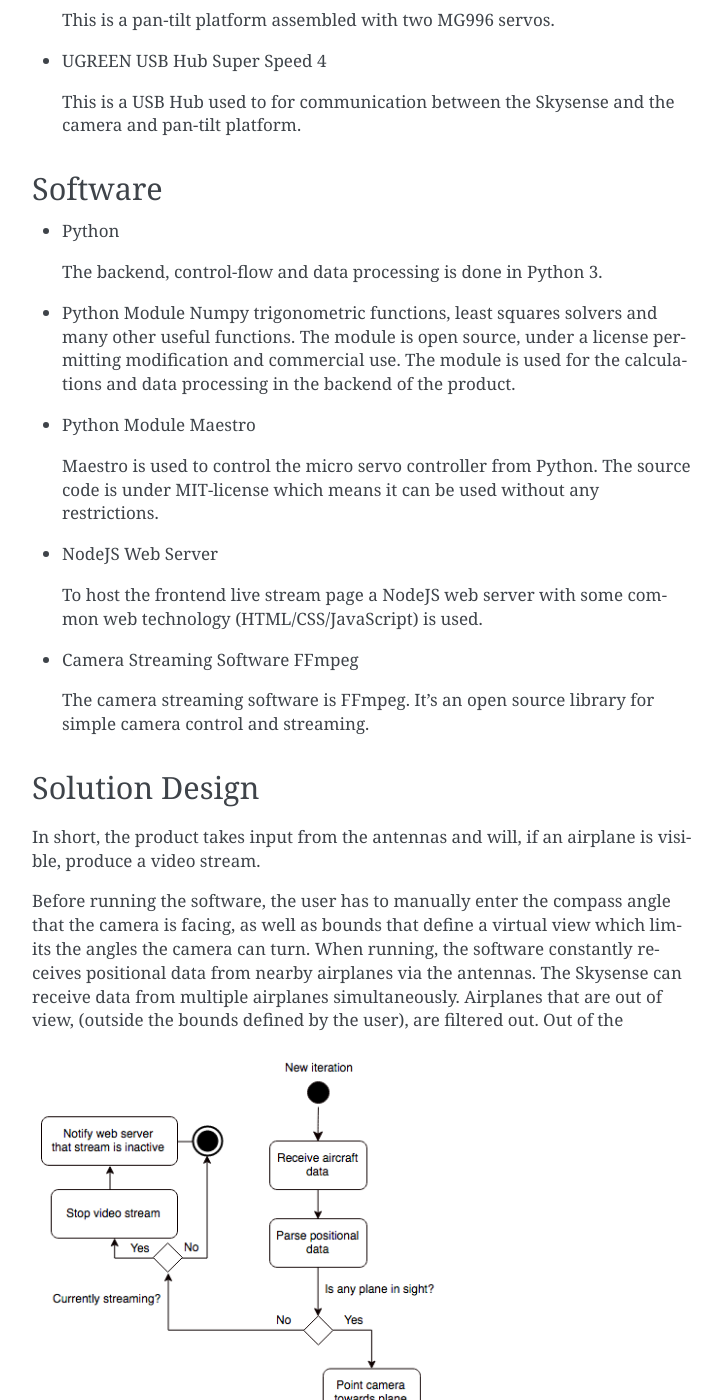
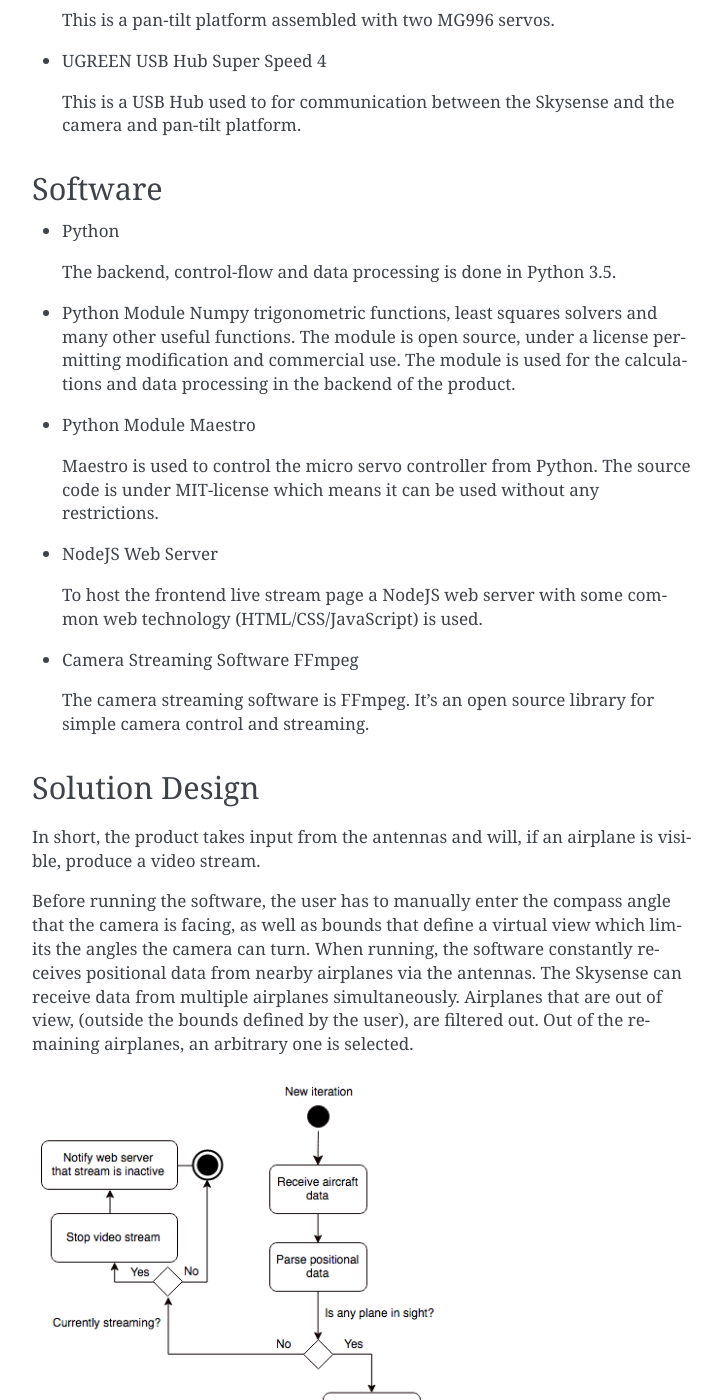
Before and after one commit to aathn/mvk18, a Sphinx documentation site: the page built from docs/source/solution.rst, in a window 1280 px wide and 1400 px high, scrolled down 653 px. Shown: the whole window, without its empty margins (388-1110 px from the left). Built offline with Sphinx 7.4.7, drawn with Linux system fonts in a browser that asks for light colours; formulas are drawn with MathJax 3.

Commit message:
Solution diagram

```diff
--- a/docs/source/solution.rst
+++ b/docs/source/solution.rst
@@ -43,7 +43,7 @@
 
 - Python
 
-  The backend, control-flow and data processing is done in Python 3.
+  The backend, control-flow and data processing is done in Python 3.5.
 
 - Python Module Numpy
   trigonometric functions, least squares solvers and many other useful
@@ -78,6 +78,7 @@
 receives positional data from nearby airplanes via the antennas. The Skysense
 can receive data from multiple airplanes simultaneously. Airplanes that are out
 of view, (outside the bounds defined by the user), are filtered out. Out of the
+remaining airplanes, an arbitrary one is selected.
 
 .. figure:: ../resources/UML-skysense-activitydiagram.png
 
```
